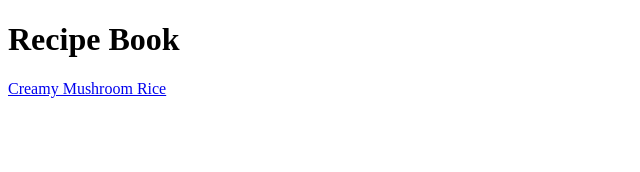
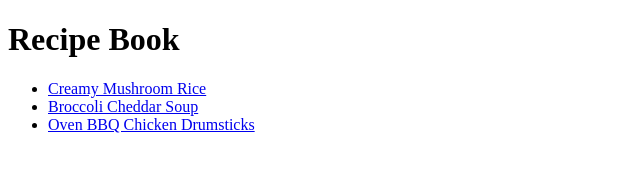
Before and after one commit to adamoli03/Recipe_site, a plain HTML site: page index.html in a window 1280 px wide. Shown: the whole page, without its empty margins (0-640 px from the left). Drawn offline with Linux system fonts and the light colour scheme.

Commit message:
Added links to recipes

```diff
--- a/index.html
+++ b/index.html
@@ -7,6 +7,11 @@
 </head>
 <body>
     <h1>Recipe Book</h1>
-    <a href="recipes/creamy_mushroom_rice.html">Creamy Mushroom Rice</a>
+    <ul>
+        <li><a href="recipes/creamy_mushroom_rice.html">Creamy Mushroom Rice</a></li>
+        <li><a href="recipes/broccoli_cheddar_soup.html">Broccoli Cheddar Soup</a></li>
+        <li><a href="recipes/oven_bbq_chicken_drumsticks.html">Oven BBQ Chicken Drumsticks</a></li>
+    </ul>
+
 </body>
 </html>
```
